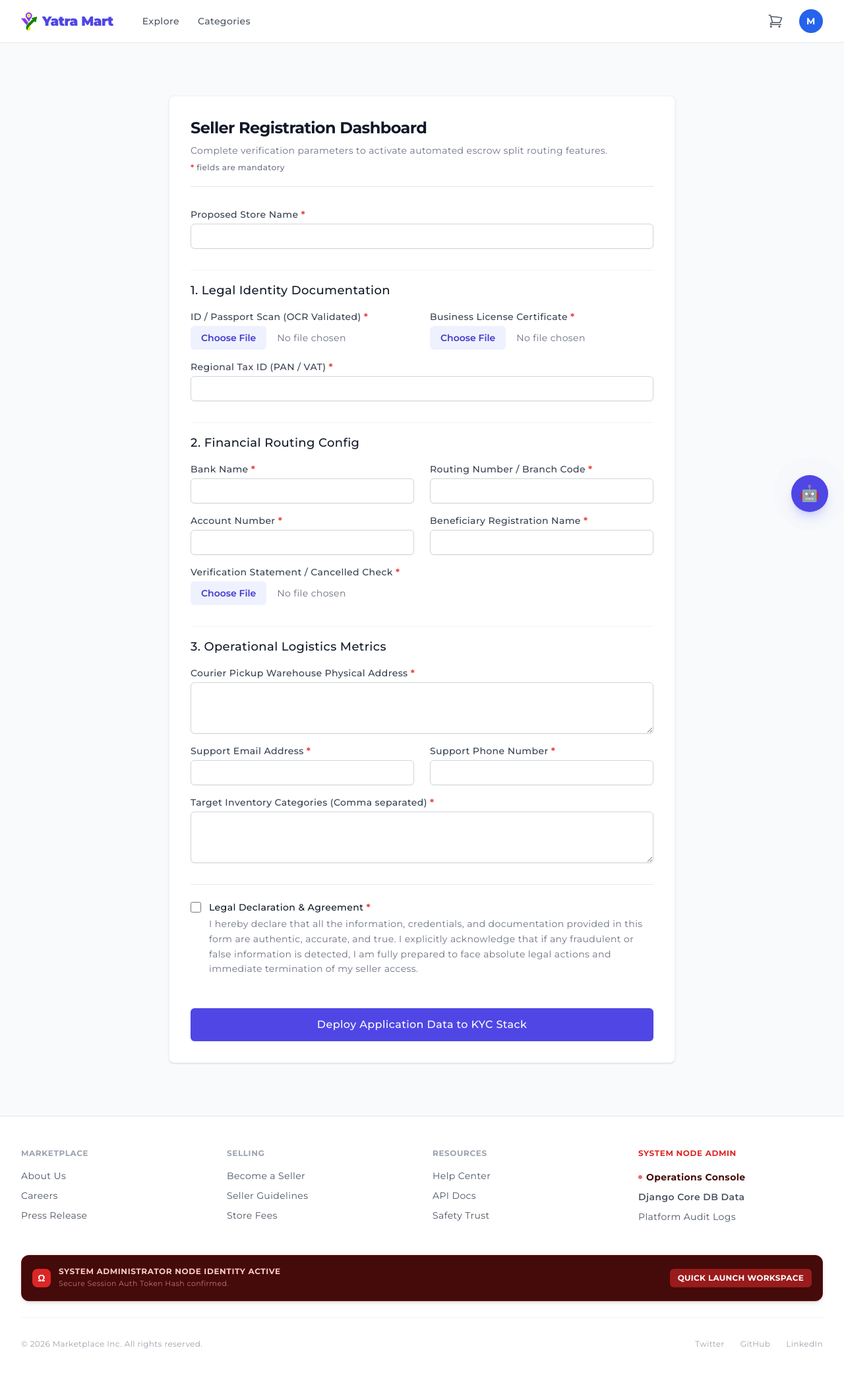
After one commit to hemkhatri/final-year-project, a Django app: page /shop/become-seller/apply/ in a window 1280 px wide. The commit adds this page. Shown: the whole page at 66% size. Run offline with Django 5.2, Linux system fonts and the light colour scheme; a user stored in the database is signed in; parts of the project's set-up code (start-up, migrations or seed data) failed here and were passed over; some libraries are stand-ins or nearby versions.

Commit message:
feat: now user can apply to become the seller. and in carrers page user can apply for the software engineering, delivery boys and customer care

```diff
--- a/django_project/urls.py
+++ b/django_project/urls.py
@@ -28,7 +28,7 @@ urlpatterns = [
     path('accounts/', include('accounts.urls')),
     path('accounts/', include('django.contrib.auth.urls')), # Provides global 'login' fallback
 
-    path('shop/', include('shop.urls')),
+    path('shop/', include(('shop.urls', 'shop'), namespace='shop')),
     path("assistant/", include("assistant.urls")),
     path('cart/', include('cart.urls')),
     path('payment/', include('payment.urls')),
--- a/shop/urls.py
+++ b/shop/urls.py
@@ -1,16 +1,27 @@
+# shop/urls.py
 from django.urls import path
 from .views import (
     ProductListView, ProductDetailView, ProductCreateView,
-    ProductUpdateAjaxView, ProductDeleteView, ProductCreateAjaxView, SellerOrdersJsonView, category_list_view
+    ProductUpdateAjaxView, ProductDeleteView, ProductCreateAjaxView,
+    SellerOrdersJsonView, category_list_view, become_seller_view, become_seller_landing, privacy_policy, careers_landing
 )
+
+app_name = 'shop'
 
 urlpatterns = [
     path('', ProductListView.as_view(), name='market_home'),
+
+    path('become-seller/', become_seller_landing, name='become_seller_landing'),
+    path('become-seller/apply/', become_seller_view, name='become_seller'),
+    path('privacy-policy', privacy_policy, name='privacy-policy'),
+    path('careers/', careers_landing, name='careers_landing'),
+
     path('<slug:slug>/', ProductDetailView.as_view(), name='product_detail'),
-    path('products/create/', ProductCreateView.as_view(), name='product_create'), # Your standard page
-    path('dashboard/seller/products/create-ajax/', ProductCreateAjaxView.as_view(), name='product_create_ajax'), # NEW endpoint
+    path('products/create/', ProductCreateView.as_view(), name='product_create'),
+    path('dashboard/seller/products/create-ajax/', ProductCreateAjaxView.as_view(), name='product_create_ajax'),
     path('dashboard/seller/products/<int:pk>/update/', ProductUpdateAjaxView.as_view(), name='product_update_ajax'),
     path('dashboard/seller/products/<int:pk>/delete/', ProductDeleteView.as_view(), name='product_delete'),
     path('api/seller/orders/', SellerOrdersJsonView.as_view(), name='seller_orders_api'),
     path('category/', category_list_view, name='category_list'),
+
 ]
--- a/shop/views.py
+++ b/shop/views.py
@@ -14,7 +14,11 @@ from django.core.mail import send_mail
 from django.conf import settings
 from .models import Order, OrderItem, Product
 from payment.models import OrderItem as PaymentOrderItem
-from django.shortcuts import render
+from django.shortcuts import render, redirect
+from django.contrib import messages
+from django.contrib.auth.decorators import login_required
+from .become_seller import BecomeSellerForm
+
 
 
 # shop/views.py
@@ -287,3 +291,41 @@ def category_list_view(request):
     categories = Category.objects.filter(parent__isnull=True).prefetch_related('subcategories')
 
     return render(request, 'shop/category.html', {'categories': categories})
+
+
+
+def become_seller_landing(request):
+    """
+    Renders an introductory space showing marketplace benefits
+    and legal tracking parameters before launching the form entry.
+    """
+    return render(request, 'shop/become_seller_landing.html')
+
+def privacy_policy(request):
+    """
+    render the privacy policies page
+    """
+    return render(request, 'shop/privacy_policy.html')
+
+@login_required
+def become_seller_view(request):
+    if request.method == 'POST':
+        form = BecomeSellerForm(request.POST, request.FILES)
+        if form.is_valid():
+            application = form.save(commit=False)
+            application.user = request.user
+            application.save()
+            return redirect('shop:market_home')
+    else:
+        form = BecomeSellerForm()
+
+    # 🔑 The key must be 'become_seller' to match your HTML variables!
+    return render(request, 'shop/become_seller.html', {'become_seller': form})
+
+
+
+def careers_landing(request):
+    """
+    Renders the centralized operations recruitment landing board.
+    """
+    return render(request, 'shop/careers.html')
--- a/templates/includes/footer.html
+++ b/templates/includes/footer.html
@@ -6,15 +6,22 @@
                 <h3 class="text-xs font-bold text-gray-400 uppercase tracking-wider mb-4">Marketplace</h3>
                 <ul class="space-y-2.5">
                     <li><a href="#" class="text-gray-600 hover:text-indigo-600 transition-colors">About Us</a></li>
-                    <li><a href="#" class="text-gray-600 hover:text-indigo-600 transition-colors">Careers</a></li>
+                    <li><a href="{% url "shop:careers_landing" %}" class="text-gray-600 hover:text-indigo-600 transition-colors">Careers</a></li>
                     <li><a href="#" class="text-gray-600 hover:text-indigo-600 transition-colors">Press Release</a></li>
                 </ul>
             </div>
             <div>
                 <h3 class="text-xs font-bold text-gray-400 uppercase tracking-wider mb-4">Selling</h3>
                 <ul class="space-y-2.5">
-                    <li><a href="#" class="text-gray-600 hover:text-indigo-600 transition-colors">Become a Seller</a></li>
-                    <li><a href="#" class="text-gray-600 hover:text-indigo-600 transition-colors">Seller Guidelines</a></li>
+                    <!-- Dynamically route the user to the KYC verification dashboard -->
+                    <li>
+                        <a href="{% url 'shop:become_seller_landing' %}"
+                         class="text-gray-600 hover:text-indigo-600 transition-colors">
+                            Become a Seller
+                        </a>
+                    </li>
+                    <li><a href="#" class="text-gray-600 hover:text-indigo-600 transition-colors">Seller Guidelines</a>
+                    </li>
                     <li><a href="#" class="text-gray-600 hover:text-indigo-600 transition-colors">Store Fees</a></li>
                 </ul>
             </div>
@@ -33,20 +40,30 @@
                 <h3 class="text-xs font-bold text-red-600 uppercase tracking-wider mb-4">System Node Admin</h3>
                 <ul class="space-y-2.5">
                     <li>
-                            <a href="{% url 'accounts:admin_dashboard' %}" class="inline-flex items-center gap-1.5 text-red-950 font-bold hover:text-red-700 transition-colors">
+                        <a href="{% url 'accounts:admin_dashboard' %}"
+                            class="inline-flex items-center gap-1.5 text-red-950 font-bold hover:text-red-700 transition-colors">
                             <span class="w-1.5 h-1.5 rounded-full bg-red-600 animate-pulse"></span>
                             Operations Console
                         </a>
                     </li>
-                        <li><a href="/admin/" target="_blank" class="text-gray-600 hover:text-red-700 transition-colors font-semibold">Django Core DB Data</a></li>
-                        <li><a href="#" class="text-gray-600 hover:text-red-700 transition-colors">Platform Audit Logs</a></li>
+                    <li><a href="/admin/" target="_blank"
+                            class="text-gray-600 hover:text-red-700 transition-colors font-semibold">Django Core DB
+                            Data</a></li>
+                    <li><a href="#" class="text-gray-600 hover:text-red-700 transition-colors">Platform Audit Logs</a>
+                    </li>
                 </ul>
                 {% else %}
                 <h3 class="text-xs font-bold text-gray-400 uppercase tracking-wider mb-4">Legal</h3>
                 <ul class="space-y-2.5">
-                        <li><a href="#" class="text-gray-600 hover:text-indigo-600 transition-colors">Privacy Policy</a></li>
-                        <li><a href="#" class="text-gray-600 hover:text-indigo-600 transition-colors">Terms of Service</a></li>
-                        <li><a href="#" class="text-gray-600 hover:text-indigo-600 transition-colors">Cookie Controls</a></li>
+                    <li><a href="{% url 'shop:privacy-policy' %}"
+                           class="text-gray-600 hover:text-indigo-600 transition-colors">
+                            Privacy Policy
+                        </a>
+                    </li>
+                    <li><a href="#" class="text-gray-600 hover:text-indigo-600 transition-colors">Terms of Service</a>
+                    </li>
+                    <li><a href="#" class="text-gray-600 hover:text-indigo-600 transition-colors">Cookie Controls</a>
+                    </li>
                 </ul>
                 {% endif %}
             </div>
@@ -54,23 +71,27 @@
 
         <!-- DYNAMIC ADMINISTRATIVE SYSTEM BANNER COMPONENT -->
         {% if user.is_authenticated and user.is_staff %}
-            <div class="mb-6 p-4 bg-red-950 text-white rounded-xl border border-red-900/60 flex flex-col sm:flex-row justify-between items-start sm:items-center gap-4 shadow-md">
+        <div
+            class="mb-6 p-4 bg-red-950 text-white rounded-xl border border-red-900/60 flex flex-col sm:flex-row justify-between items-start sm:items-center gap-4 shadow-md">
             <div class="flex items-center gap-3">
                 <div class="w-7 h-7 rounded-lg bg-red-600 flex items-center justify-center font-black text-sm">Ω</div>
                 <div>
-                        <p class="text-xs font-bold uppercase tracking-wider text-red-200">System Administrator Node Identity Active</p>
+                    <p class="text-xs font-bold uppercase tracking-wider text-red-200">System Administrator Node
+                        Identity Active</p>
                     <p class="text-[11px] text-red-300/70">Secure Session Auth Token Hash confirmed.</p>
                 </div>
             </div>
             <div class="flex gap-2">
-                    <a href="{% url 'accounts:admin_dashboard' %}" class="px-3 py-1.5 bg-red-800 hover:bg-red-700 transition rounded-md text-xs font-bold tracking-wide uppercase">
+                <a href="{% url 'accounts:admin_dashboard' %}"
+                    class="px-3 py-1.5 bg-red-800 hover:bg-red-700 transition rounded-md text-xs font-bold tracking-wide uppercase">
                     Quick Launch Workspace
                 </a>
             </div>
         </div>
         {% endif %}
 
-        <div class="pt-8 border-t border-gray-100 flex flex-col md:flex-row justify-between items-center gap-4 text-xs text-gray-400">
+        <div
+            class="pt-8 border-t border-gray-100 flex flex-col md:flex-row justify-between items-center gap-4 text-xs text-gray-400">
             <p>&copy; 2026 Marketplace Inc. All rights reserved.</p>
             <div class="flex space-x-6">
                 <a href="#" class="hover:text-gray-600">Twitter</a>
--- a/templates/includes/header.html
+++ b/templates/includes/header.html
@@ -14,9 +14,9 @@
                 <!-- Desktop Links -->
                 <div class="hidden md:flex items-center space-x-1">
                     <a href="#" class="px-3 py-2 text-sm font-medium text-gray-600 hover:text-indigo-600 rounded-md transition-colors">Explore</a>
-                    <a href="{% url 'category_list' %}" class="px-3 py-2 text-sm font-medium text-gray-600 hover:text-indigo-600 rounded-md transition-colors">Categories</a>
+                    <a href="{% url 'shop:category_list' %}" class="px-3 py-2 text-sm font-medium text-gray-600 hover:text-indigo-600 rounded-md transition-colors">Categories</a>
                     {% if user.is_authenticated and user.role == 'seller' %}
-                    <a href="{% url 'seller_dashboard' %}" class="px-3 py-2 text-sm font-medium text-indigo-600 bg-indigo-50 rounded-md">Seller Panel</a>
+                    <a href="{% url 'shop:seller_dashboard' %}" class="px-3 py-2 text-sm font-medium text-indigo-600 bg-indigo-50 rounded-md">Seller Panel</a>
                     {% endif %}
                 </div>
             </div>
--- /dev/null
+++ b/templates/shop/become_seller.html
@@ -0,0 +1,138 @@
+<!-- templates/shop/become_seller.html -->
+{% extends 'base.html' %}
+{% block title %}Become a Seller{% endblock title %}
+
+{% block body_content %}
+<div class="min-h-screen bg-gray-50 py-12 px-4 sm:px-6 lg:px-8">
+    <div class="max-w-3xl mx-auto bg-white shadow sm:rounded-lg border border-gray-100 p-8">
+
+        <div class="border-b border-gray-200 pb-5 mb-6">
+            <h2 class="text-2xl font-bold text-gray-900 tracking-tight">Seller Registration Dashboard</h2>
+            <div class="mt-2 flex items-center justify-between flex-wrap gap-2 text-sm text-gray-500">
+                <p>Complete verification parameters to activate automated escrow split routing features.</p>
+                <p class="text-xs text-gray-500 font-medium"><span class="text-red-500 font-bold">*</span> fields are mandatory</p>
+            </div>
+        </div>
+
+        <form method="POST" enctype="multipart/form-data" action="{% url 'shop:become_seller' %}" class="space-y-8">
+            {% csrf_token %}
+
+            <!-- Core Identity -->
+            <div class="grid grid-cols-1 gap-4 sm:grid-cols-2">
+                <div class="sm:col-span-2">
+                    <label class="block text-sm font-medium text-gray-700">Proposed Store Name <span class="text-red-500 font-bold">*</span></label>
+                    {{ become_seller.store_name }}
+                    {{ become_seller.store_name.errors }}
+                </div>
+            </div>
+
+            <!-- 1. Collect Legal Proof -->
+            <div class="pt-4 border-t border-gray-100">
+                <h3 class="text-lg font-medium text-gray-900 mb-4">1. Legal Identity Documentation</h3>
+                <div class="grid grid-cols-1 gap-y-4 gap-x-6 sm:grid-cols-2">
+                    <div>
+                        <label class="block text-sm font-medium text-gray-700">ID / Passport Scan (OCR Validated) <span class="text-red-500 font-bold">*</span></label>
+                        {{ become_seller.id_document }}
+                        {{ become_seller.id_document.errors }}
+                    </div>
+                    <div>
+                        <label class="block text-sm font-medium text-gray-700">Business License Certificate <span class="text-red-500 font-bold">*</span></label>
+                        {{ become_seller.business_license }}
+                        {{ become_seller.business_license.errors }}
+                    </div>
+                    <div class="sm:col-span-2">
+                        <label class="block text-sm font-medium text-gray-700">Regional Tax ID (PAN / VAT) <span class="text-red-500 font-bold">*</span></label>
+                        {{ become_seller.tax_number }}
+                        {{ become_seller.tax_number.errors }}
+                    </div>
+                </div>
+            </div>
+
+            <!-- 2. Verify Financial Routing -->
+            <div class="pt-4 border-t border-gray-100">
+                <h3 class="text-lg font-medium text-gray-900 mb-4">2. Financial Routing Config</h3>
+                <div class="grid grid-cols-1 gap-y-4 gap-x-6 sm:grid-cols-2">
+                    <div>
+                        <label class="block text-sm font-medium text-gray-700">Bank Name <span class="text-red-500 font-bold">*</span></label>
+                        {{ become_seller.bank_name }}
+                        {{ become_seller.bank_name.errors }}
+                    </div>
+                    <div>
+                        <label class="block text-sm font-medium text-gray-700">Routing Number / Branch Code <span class="text-red-500 font-bold">*</span></label>
+                        {{ become_seller.routing_number }}
+                        {{ become_seller.routing_number.errors }}
+                    </div>
+                    <div>
+                        <label class="block text-sm font-medium text-gray-700">Account Number <span class="text-red-500 font-bold">*</span></label>
+                        {{ become_seller.account_number }}
+                        {{ become_seller.account_number.errors }}
+                    </div>
+                    <div>
+                        <label class="block text-sm font-medium text-gray-700">Beneficiary Registration Name <span class="text-red-500 font-bold">*</span></label>
+                        {{ become_seller.beneficiary_name }}
+                        {{ become_seller.beneficiary_name.errors }}
+                    </div>
+                    <div class="sm:col-span-2">
+                        <label class="block text-sm font-medium text-gray-700">Verification Statement / Cancelled Check <span class="text-red-500 font-bold">*</span></label>
+                        {{ become_seller.bank_statement }}
+                        {{ become_seller.bank_statement.errors }}
+                    </div>
+                </div>
+            </div>
+
+            <!-- 3. Establish Operational Metrics -->
+            <div class="pt-4 border-t border-gray-100">
+                <h3 class="text-lg font-medium text-gray-900 mb-4">3. Operational Logistics Metrics</h3>
+                <div class="grid grid-cols-1 gap-y-4 gap-x-6 sm:grid-cols-2">
+                    <div class="sm:col-span-2">
+                        <label class="block text-sm font-medium text-gray-700">Courier Pickup Warehouse Physical Address <span class="text-red-500 font-bold">*</span></label>
+                        {{ become_seller.warehouse_address }}
+                        {{ become_seller.warehouse_address.errors }}
+                    </div>
+                    <div>
+                        <label class="block text-sm font-medium text-gray-700">Support Email Address <span class="text-red-500 font-bold">*</span></label>
+                        {{ become_seller.support_email }}
+                        {{ become_seller.support_email.errors }}
+                    </div>
+                    <div>
+                        <label class="block text-sm font-medium text-gray-700">Support Phone Number <span class="text-red-500 font-bold">*</span></label>
+                        {{ become_seller.support_phone }}
+                        {{ become_seller.support_phone.errors }}
+                    </div>
+                    <div class="sm:col-span-2">
+                        <label class="block text-sm font-medium text-gray-700">Target Inventory Categories (Comma separated) <span class="text-red-500 font-bold">*</span></label>
+                        {{ become_seller.product_categories }}
+                        {{ become_seller.product_categories.errors }}
+                    </div>
+                </div>
+            </div>
+
+            <!-- 4. Legal Declaration Checkbox -->
+            <div class="pt-6 border-t border-gray-200">
+                <div class="flex items-start">
+                    <div class="flex items-center h-5">
+                        <input id="legal_declaration" name="legal_declaration" type="checkbox" required
+                            class="focus:ring-indigo-500 h-4 w-4 text-indigo-600 border-gray-300 rounded cursor-pointer">
+                    </div>
+                    <div class="ml-3 text-sm">
+                        <label for="legal_declaration" class="font-medium text-gray-900 cursor-pointer">
+                            Legal Declaration & Agreement <span class="text-red-500 font-bold">*</span>
+                        </label>
+                        <p class="text-gray-500 mt-1 leading-relaxed">
+                            I hereby declare that all the information, credentials, and documentation provided in this form are authentic, accurate, and true. I explicitly acknowledge that if any fraudulent or false information is detected, I am fully prepared to face absolute legal actions and immediate termination of my seller access.
+                        </p>
+                    </div>
+                </div>
+            </div>
+
+            <!-- Submit Action Hook -->
+            <div class="pt-4">
+                <button type="submit" class="w-full flex justify-center py-3 px-4 border border-transparent rounded-md shadow-sm text-base font-medium text-white bg-indigo-600 hover:bg-indigo-700 focus:outline-none focus:ring-2 focus:ring-offset-2 focus:ring-indigo-500 transition-colors">
+                    Deploy Application Data to KYC Stack
+                </button>
+            </div>
+        </form>
+
+    </div>
+</div>
+{% endblock body_content %}
--- a/templates/shop/market.html
+++ b/templates/shop/market.html
@@ -18,7 +18,7 @@
     {% if products %}
     <div class="grid grid-cols-1 sm:grid-cols-2 md:grid-cols-3 lg:grid-cols-4 gap-6">
         {% for product in products %}
-        <a href="{% url 'product_detail' product.slug %}" class="bg-white rounded-xl shadow-xs border border-gray-100 overflow-hidden group hover:shadow-md transition-all duration-200 flex flex-col justify-between cursor-pointer">
+        <a href="{% url 'shop:product_detail' product.slug %}" class="bg-white rounded-xl shadow-xs border border-gray-100 overflow-hidden group hover:shadow-md transition-all duration-200 flex flex-col justify-between cursor-pointer">
 
 
 
```
Also changed, not shown: shop/become_seller.py (added, +22 -0 lines), shop/models.py (+37 -0 lines), templates/shop/become_seller_landing.html (added, +51 -0 lines), templates/shop/careers.html (added, +106 -0 lines), templates/shop/privacy_policy.html (added, +90 -0 lines), db.sqlite3, shop/migrations/0010_sellerapplication.py (added). Lines whose indentation alone changed are shown as unchanged.
